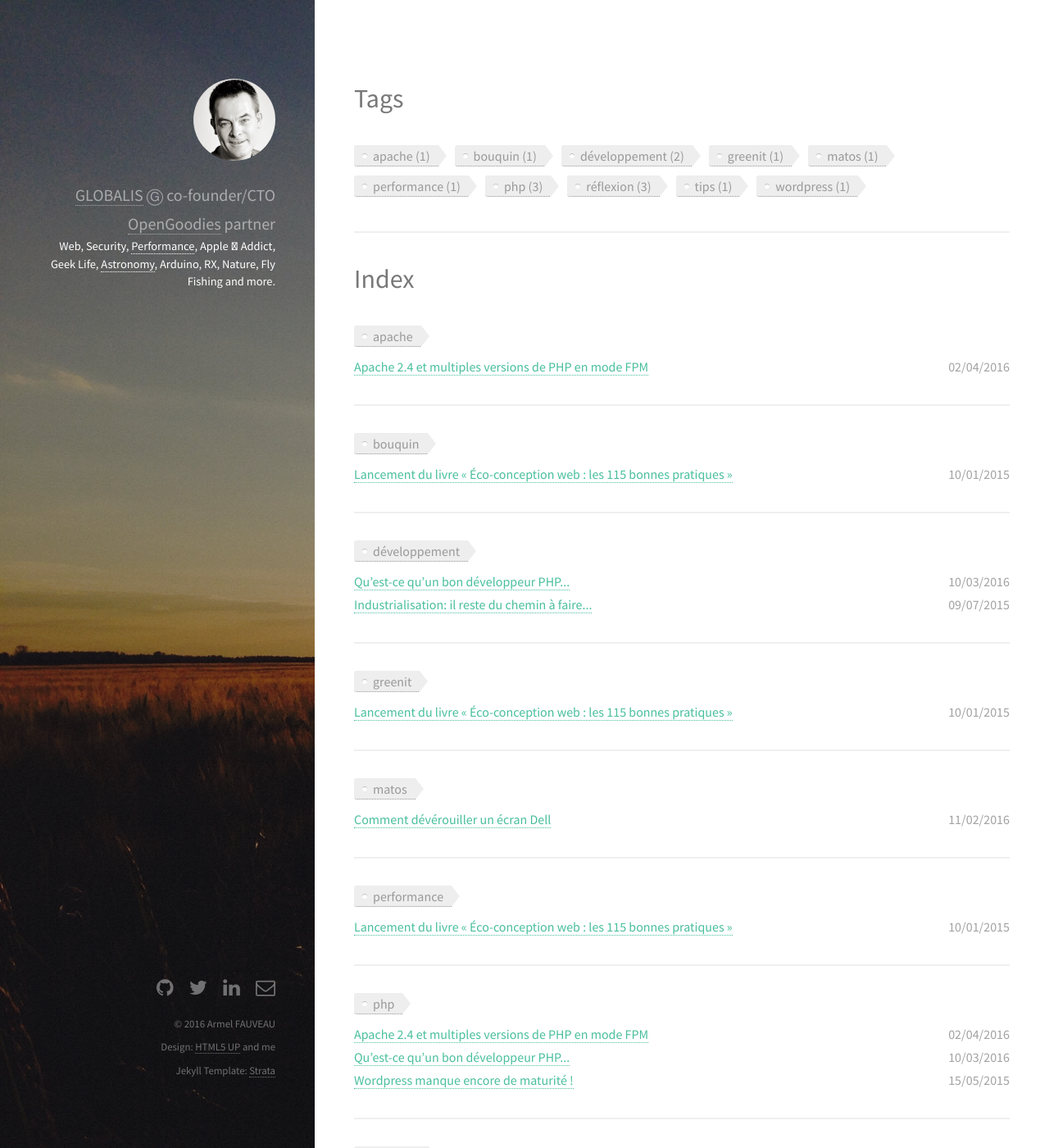
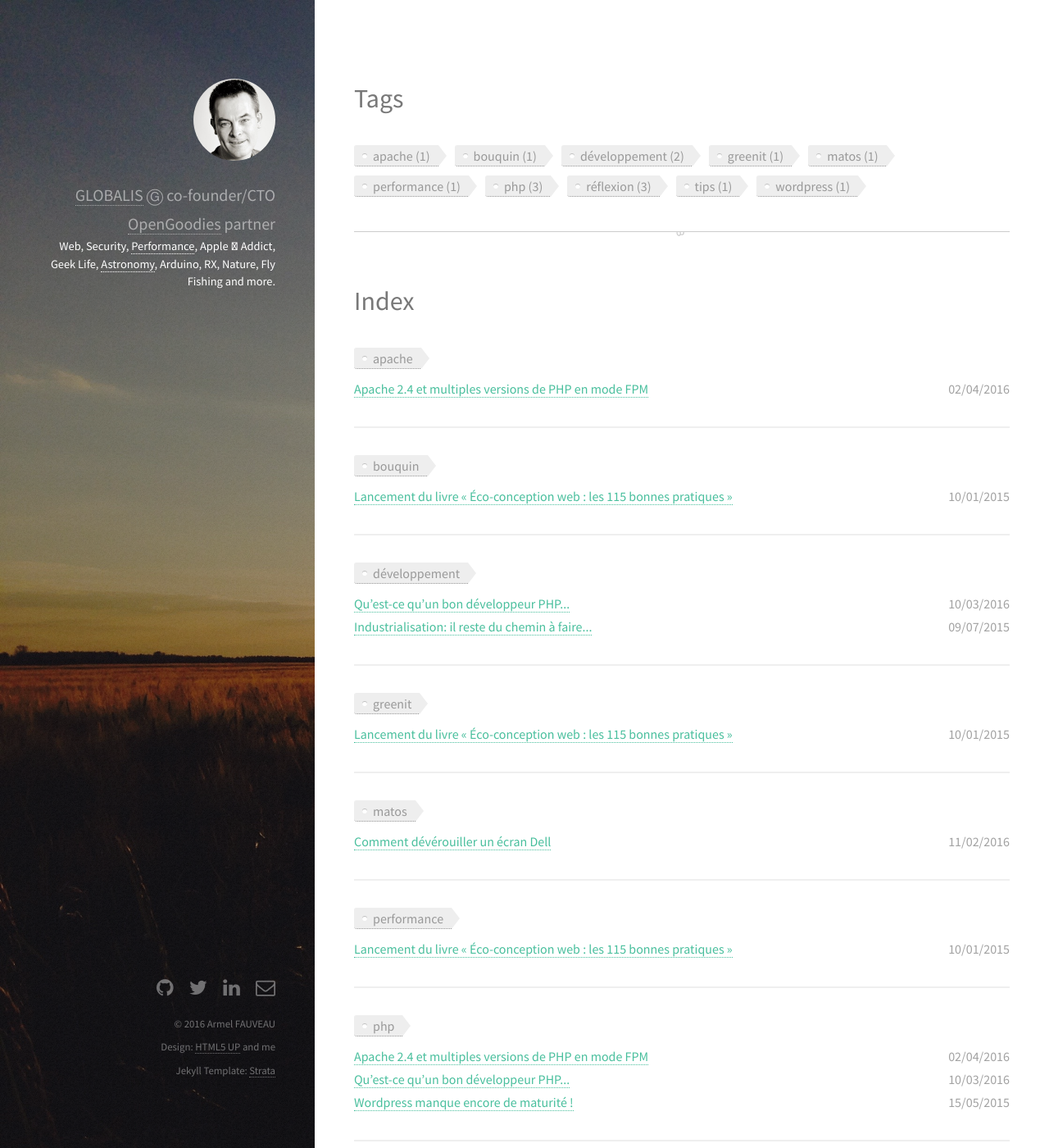
Before and after one commit to armel/armel.github.io, a Jekyll site: the page built from tags.html, in a window 1280 px wide and 1400 px high. Shown: the whole window at 82% size. Built offline with Jekyll 4.4.1, drawn with Linux system fonts in a browser that asks for light colours.

Commit message:
Change <hr>

```diff
--- a/_layouts/post.html
+++ b/_layouts/post.html
@@ -24,7 +24,7 @@
             {{ page.content }}
         </section>
 
-        <hr/>
+        <hr class="special" />
 
         <footer>
             <div class="row">
--- a/css/style.css
+++ b/css/style.css
@@ -1339,3 +1339,25 @@
 	header p span {
 		float: left;
 	}
+
+/* hr http://codepen.io/ibrahimjabbari/pen/ozinB */
+
+	hr.special {
+		border-top: 1px solid #ccc;
+		border-bottom: none;
+		text-align: center;
+	}
+
+	hr.special:after {
+		content: '§';
+		display: inline-block;
+		position: relative;
+		top: -14px;
+		padding: 0 10px;
+		background: #fff;
+		color: #ccc;
+		font-size: 18px;
+		-webkit-transform: rotate(60deg);
+		-moz-transform: rotate(60deg);
+		transform: rotate(60deg);
+	}
--- a/tags.html
+++ b/tags.html
@@ -26,7 +26,7 @@
     {% endunless %}{% endfor %}
   </ul>
 
-  <hr/>
+  <hr class="special" />
   <h1>Index</h1>
 
   <!-- Posts by Tag -->
@@ -48,7 +48,7 @@
         </div>
         <div style="clear: both;"></div>
       {% endif %}{% endfor %}
-      <hr/>
+    <hr />
     {% endunless %}{% endfor %}
   </div>
 
```
